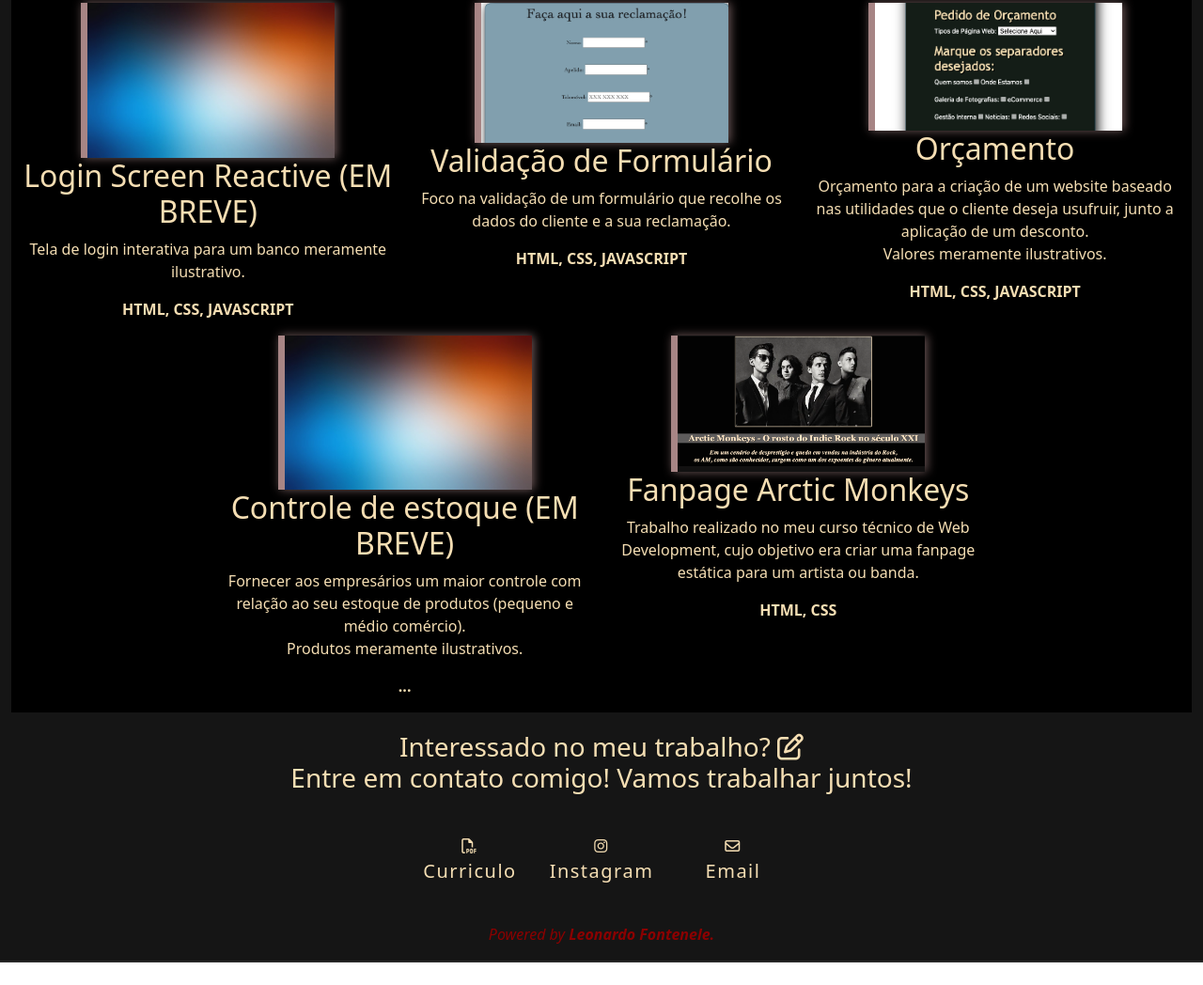
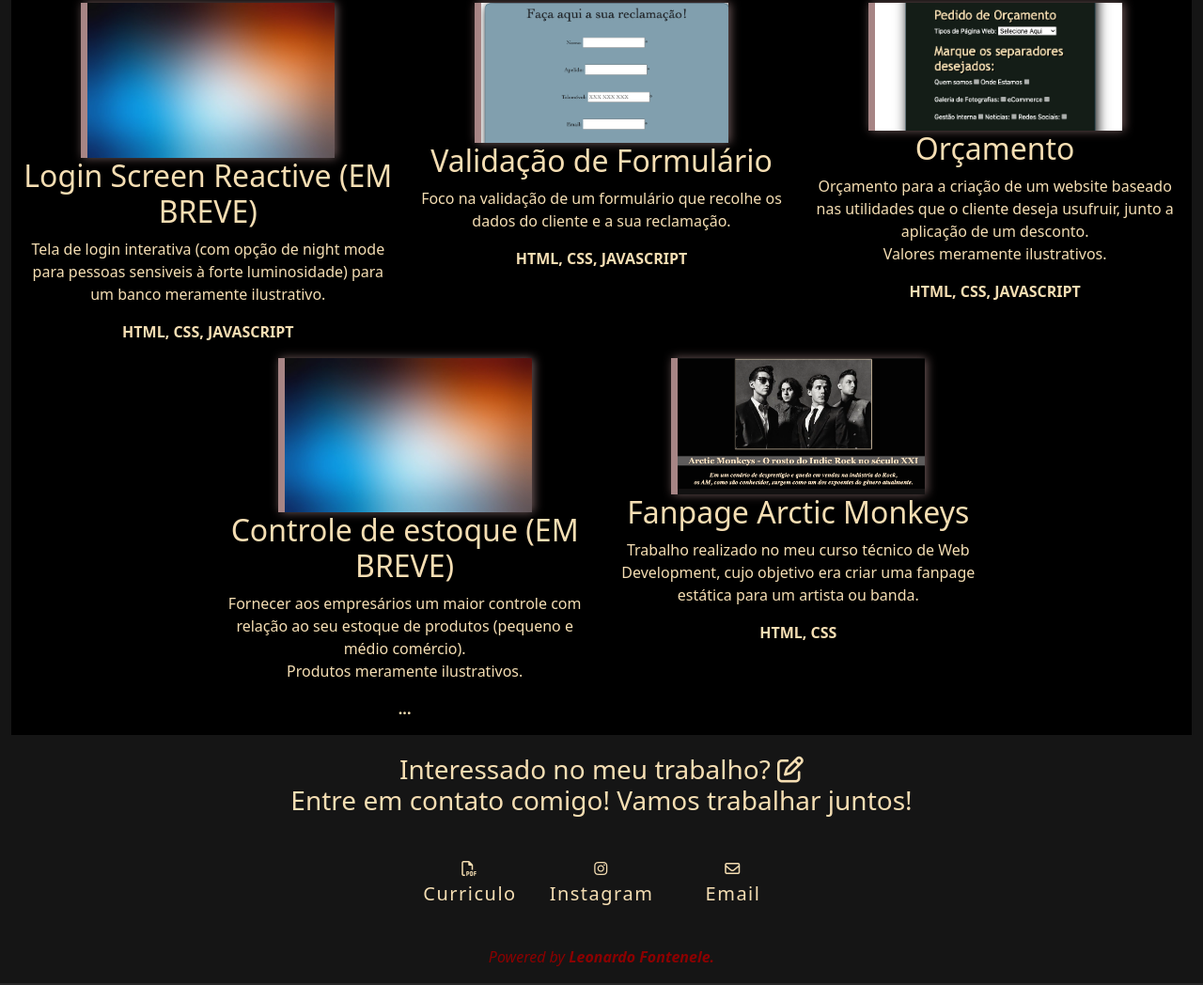
Before and after one commit to leofontenele/leofontenele.github.io, a plain HTML site: page index.html in a window 1280 px wide. Shown: the part 1774-2822 px from the top of the page at 94% size. Before the commit the page ends 2798 px from the top, so only its background shows below. Drawn offline with nearby package versions, Linux system fonts and the light colour scheme.

Commit message:
Update index.html

```diff
--- a/index.html
+++ b/index.html
@@ -122,7 +122,7 @@
         <div class="projeto">
         <a href="#"><img src="images/embreve.jpg" alt="musicapp" class="projetoimg">
         <h2> Login Screen Reactive (EM BREVE)</h2></a>
-        <p>Tela de login interativa para um banco meramente ilustrativo.</p>
+        <p>Tela de login interativa (com opção de night mode para pessoas sensiveis à forte luminosidade) para um banco meramente ilustrativo.</p>
         <p><b>HTML, CSS, JAVASCRIPT</b></p>
         </div>
         </div>
```
